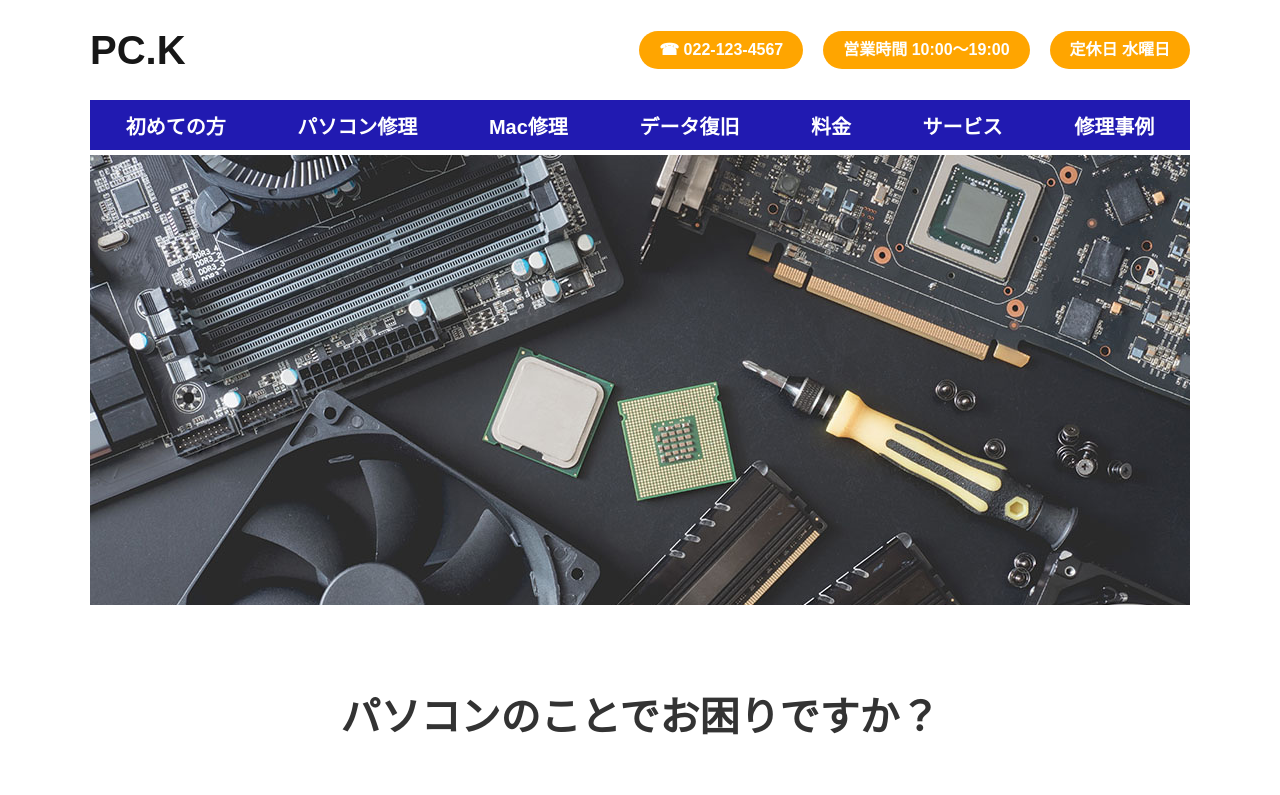
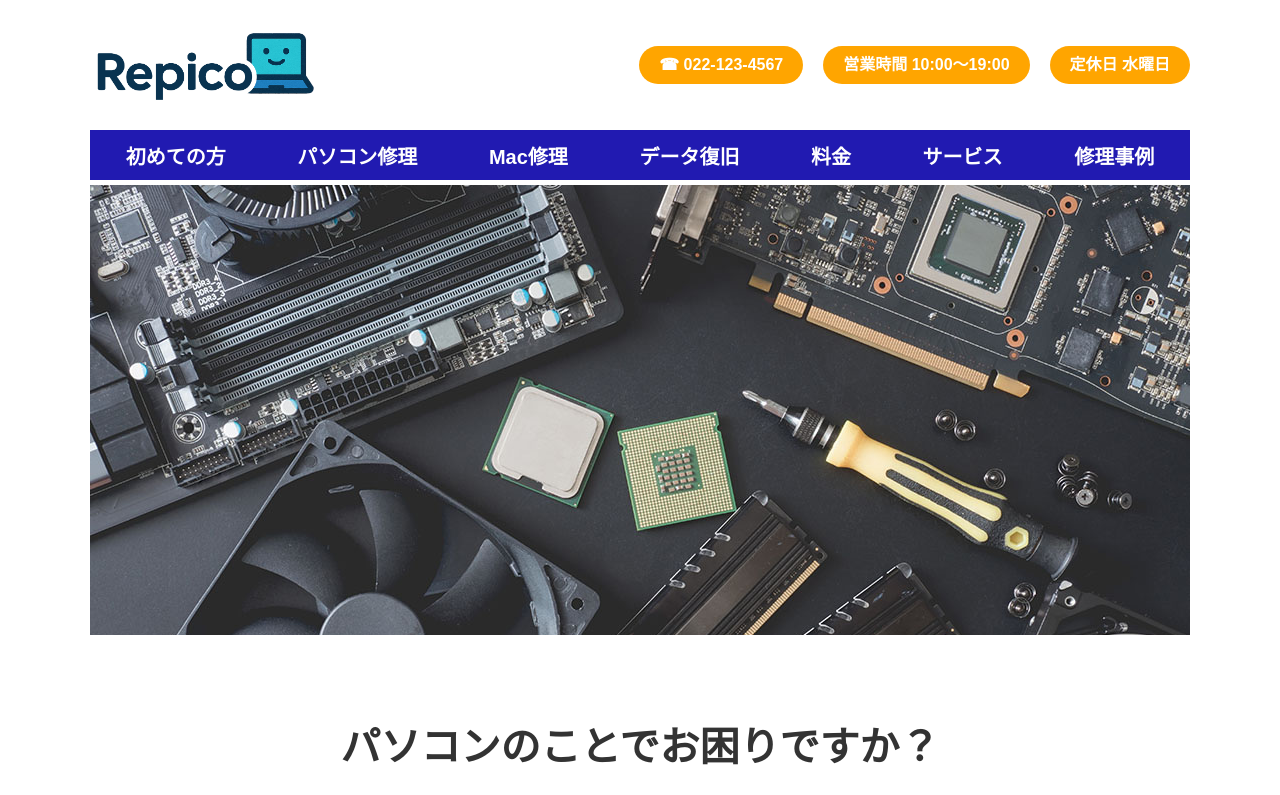
Before and after one commit to noa-hako/pcmaintenance_site, a Next.js app: page / in a window 1280 px wide. Shown: the top 795 px of the page. Built offline with nearby package versions, Linux system fonts and the light colour scheme.

Commit message:
🚧 6回目のコミットです

```diff
--- a/src/app/components/Header.jsx
+++ b/src/app/components/Header.jsx
@@ -1,5 +1,6 @@
 import React from "react";
 import styles from "./Header.module.css";
+import Image from "next/image";
 
 const NAVI = [
   "初めての方",
@@ -15,7 +16,9 @@ export default function Header() {
   return (
     <header className={styles.header}>
       <div className={styles.wrapper}>
-        <h1 className={styles.h1}>PC.K</h1>
+        <h1 className={styles.h1}>
+          <Image src="/repico.png" alt="ロゴ" width={230} height={80} />
+        </h1>
         <div className={styles.col}>
           <p>☎︎ 022-123-4567</p>
           <p>営業時間 10:00〜19:00</p>
--- a/src/app/components/Header.module.css
+++ b/src/app/components/Header.module.css
@@ -30,7 +30,7 @@
 .h1 {
   display: flex;
   align-items: center;
-  height: 100px;
+  height: 130px;
   font-size: 40px;
 }
 
```
Also changed, not shown: public/repico.png (added), 1 other file (tests, documents, lock files or other folders).
